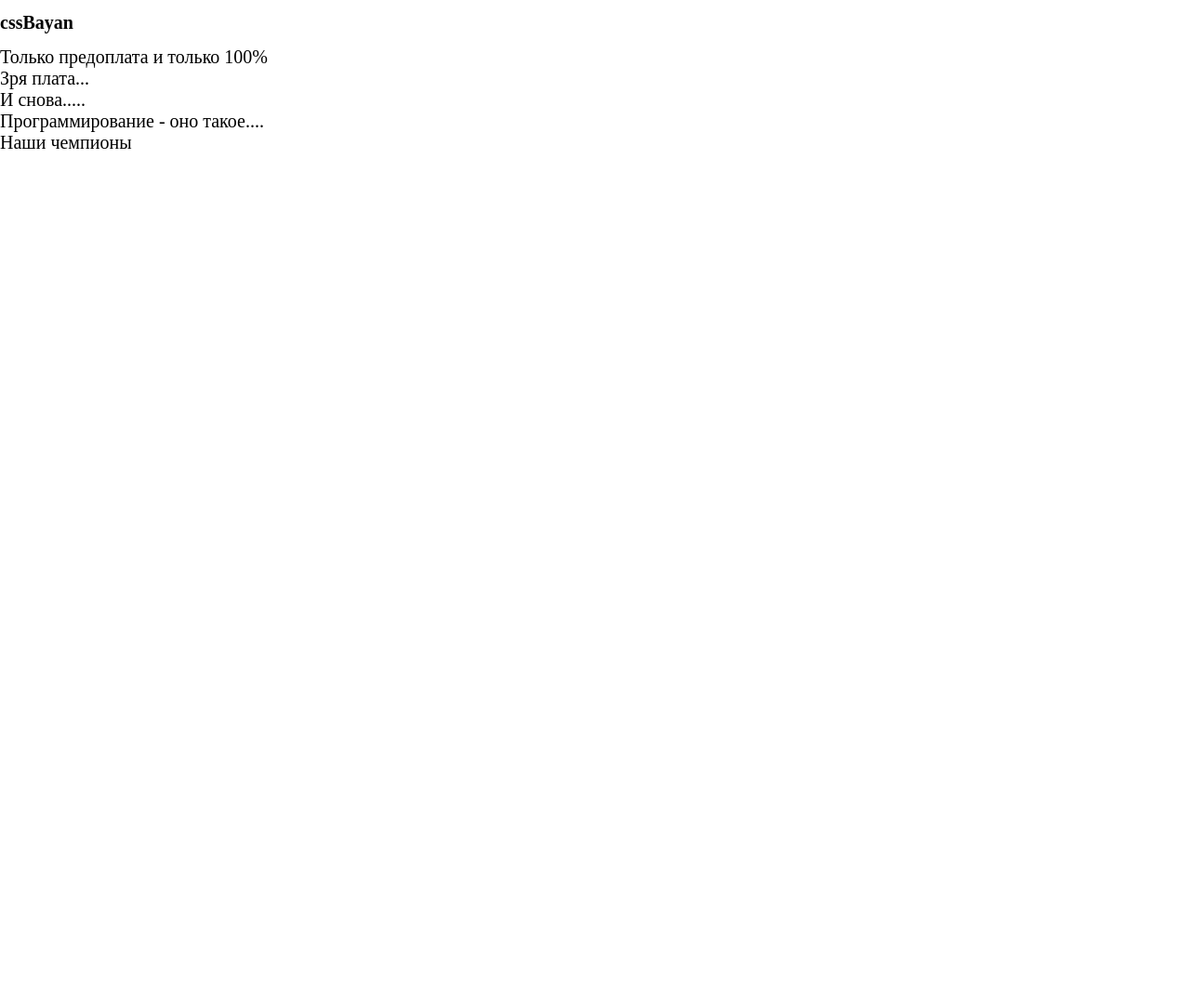
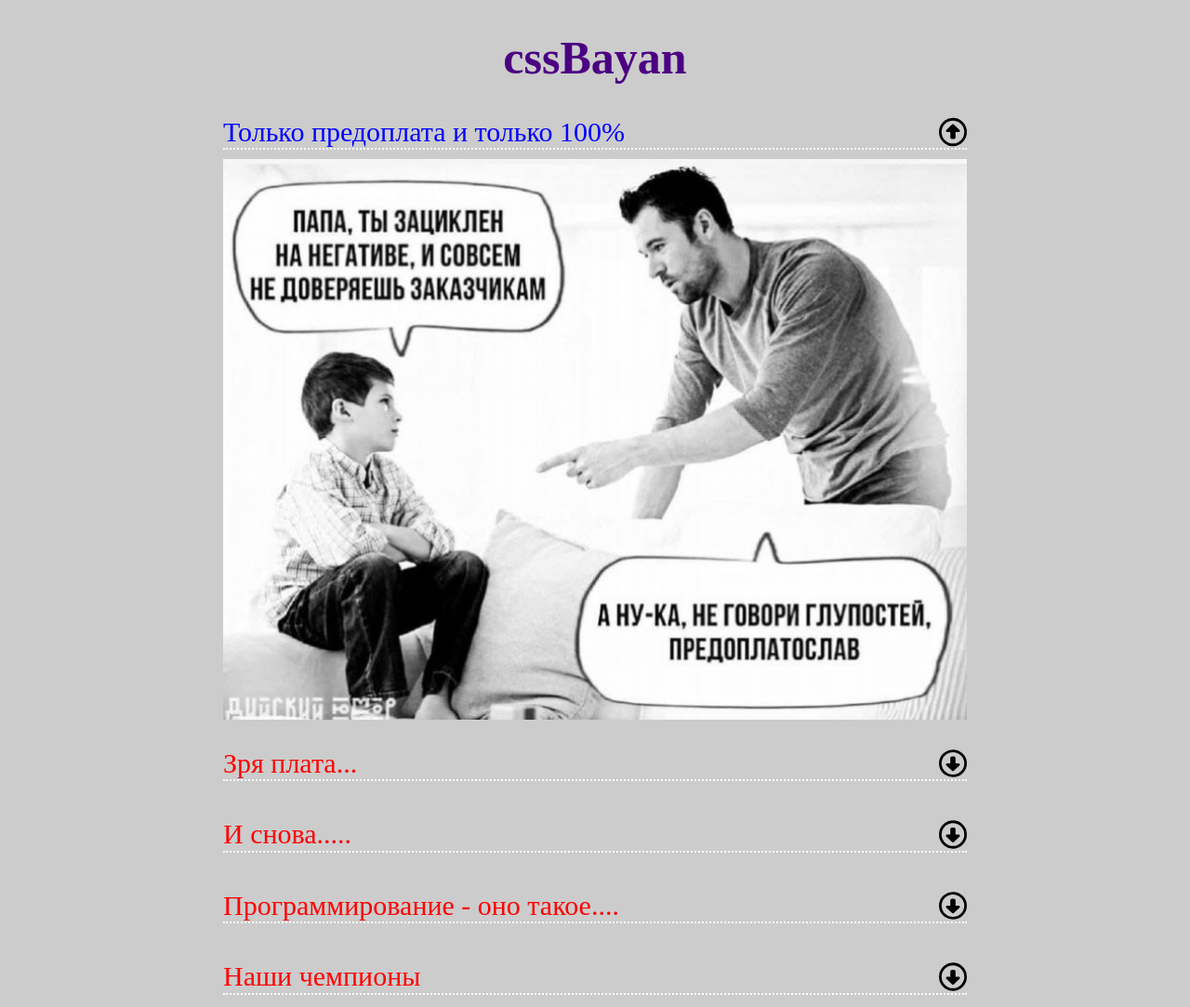
Before and after one commit to VladimirRanski/cssBayan, a plain HTML site: page cssBayan/index.html in a window 1280 px wide. Shown: the whole page at 93% size. Before the commit the page ends 800 px from the top, so only its background shows below. Drawn offline with Linux system fonts and the light colour scheme.

Commit message:
fix: checked on mem (вс. 12.03.2023 22:38:50)

```diff
--- a/cssBayan/index.html
+++ b/cssBayan/index.html
@@ -15,45 +15,70 @@
 
         <div class="bayan__blacks">
             <div class="bayan__block">
-                <input type="radio" name="bayan" id="bayan-1">
-                <label for="bayan-1">Только предоплата и только 100%</label>
+                <input type="radio" name="bayan" id="bayan-1" checked>
+                <label for="bayan-1">
+                    Только предоплата и только 100%
+                    <img class="arrow" src="./svg/circle-down-regular.svg" alt="">
+                </label>
+
                 <article>
-                    <img src="./img/1.jpg" alt="">
+                    <label for="bayan-1">
+                        <img src="./img/1.jpg" alt="">
+                    </label>
                 </article>
             </div>
 
             <div class="bayan__block">
                 <input type="radio" name="bayan" id="bayan-2">
-                <label for="bayan-2">Зря плата...</label>
+                <label for="bayan-2">
+                    Зря плата...
+                    <img class="arrow" src="./svg/circle-down-regular.svg" alt="">
+                </label>
                 <article>
-                    <img src="./img/2.jpg" alt="">
+                    <label for="bayan-2">
+                        <img src="./img/2.jpg" alt="">
+                    </label>
                 </article>
             </div>
 
             <div class="bayan__block">
                 <input type="radio" name="bayan" id="bayan-3">
-                <label for="bayan-3">И снова.....</label>
+                <label for="bayan-3">
+                    И снова.....
+                    <img class="arrow" src="./svg/circle-down-regular.svg" alt="">
+                </label>
                 <article>
-                    <img src="./img/3.jpg" alt="">
+                    <label for="bayan-3">
+                        <img src="./img/3.jpg" alt="">
+                    </label>
                 </article>
             </div>
 
             <div class="bayan__block">
                 <input type="radio" name="bayan" id="bayan-4">
-                <label for="bayan-4">Программирование - оно такое....</label>
-                <article>
-                    <img src="./img/4.jpg" alt="">
+                <label for="bayan-4">
+                    Программирование - оно такое....
+                    <img class="arrow" src="./svg/circle-down-regular.svg" alt="">
+                </label>
+                <article >
+                    <label for="bayan-4">
+                        <img src="./img/4.jpg" alt="">
+                    </label>
                 </article>
             </div>
 
             <div class="bayan__block">
                 <input type="radio" name="bayan" id="bayan-5">
-                <label for="bayan-5">Наши чемпионы</label>
+                <label for="bayan-5">
+                    Наши чемпионы
+                    <img class="arrow" src="./svg/circle-down-regular.svg" alt="">
+                </label>
                 <article>
-                    <img src="./img/5.jpg" alt="">
+                    <label for="bayan-5">
+                        <img src="./img/5.jpg" alt="">
+                    </label>
                 </article>
             </div>
-
         </div>
     </section>
 </body>
--- a/cssBayan/style.css
+++ b/cssBayan/style.css
@@ -1,20 +1,88 @@
 body,
 html {
     font-size: 10px;
+    background-color: #ccc;
+
+    transition: all .3s;
+}
+
+h1 {
+    color: indigo;
+    font-size: 5rem;
+    text-align: center;
 }
 
 input {
     display: none;
 }
 
+.bayan {
+    min-height: 100vh;
+    max-width: 80rem;
+    margin: 0 auto;
+    /*transition: all .3s;*/
+}
+
+.bayan__blocks {
+    /*transition: all .3s;*/
+}
+
+.bayan__block {
+    margin-bottom: 3rem;
+}
+
+div > label {
+    border-bottom: 0.2rem dotted #fff;
+    margin-bottom: 1rem;
+}
+
 article {
-    display: none;
+    transition: all .3s;
+}
+
+
+article > label > img {
+    width: 0;
+    height: 0;
+    transition: all .3s;
+}
+
+article > label > img:hover {
+    transform: scale(0.9);
+    transition: all .3s;
+    cursor: pointer;
 }
 
 label {
-    font-size: 2rem;
+    font-size: 3rem;
+    cursor: pointer;
+    display: flex;
+    justify-content: space-between;
 }
 
-input:checked ~ article{
-    display: block;
+.arrow {
+    width: 3rem;
 }
+
+.bayan__block:hover > article > label > img,
+input:checked ~ article > label > img {
+    margin: 0 auto;
+    object-fit: contain;
+    width: 80rem;
+    height: auto;
+    transition: all .3s;
+}
+
+.bayan__block:hover > label > .arrow,
+input:checked ~ label > .arrow {
+    transform: rotate(180deg);
+    transition: .3s;
+}
+
+input:checked ~ label {
+    color:blue;
+}
+
+input ~ label {
+    color: red;
+}
```
Also changed, not shown: cssBayan/svg/circle-down-regular.svg (added).
